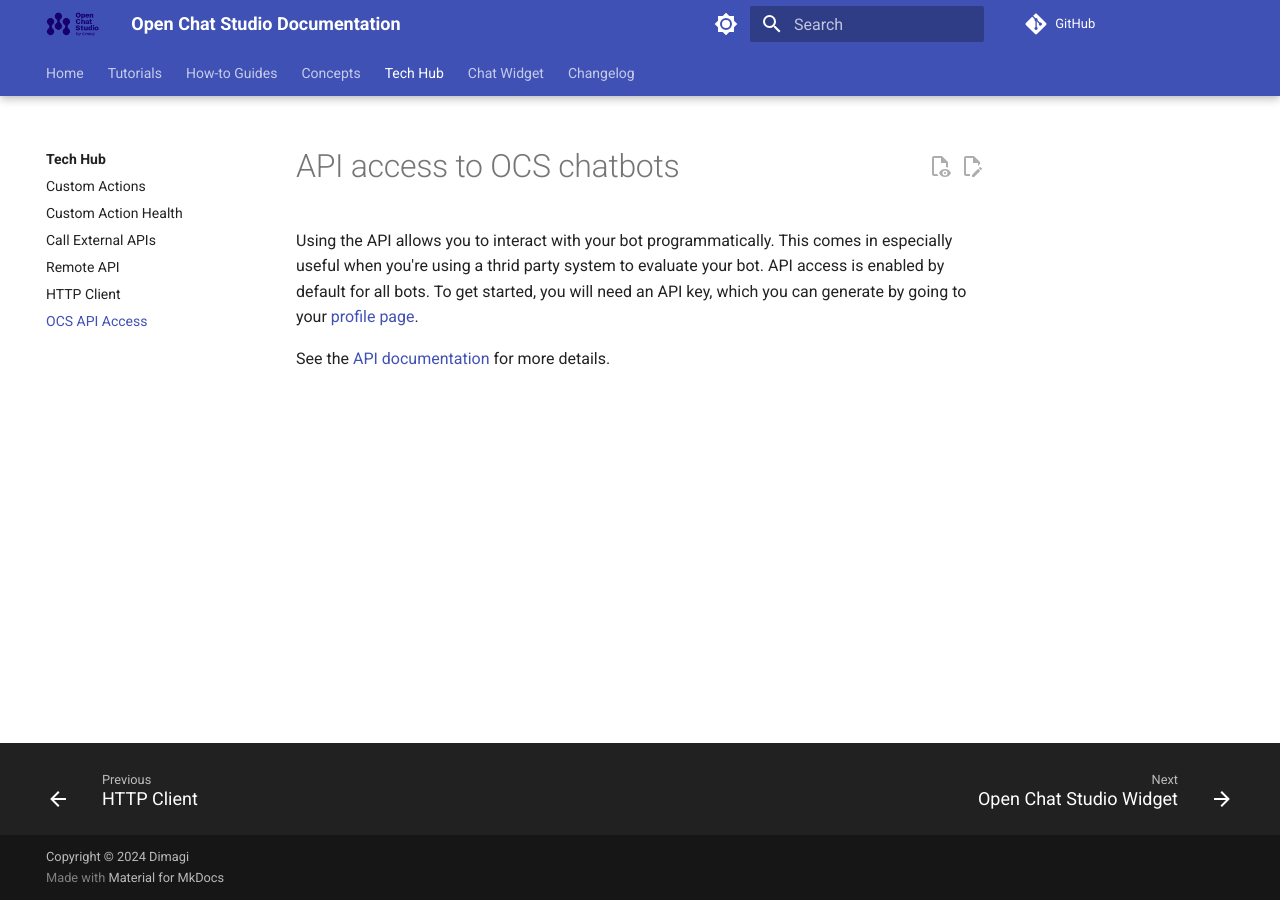
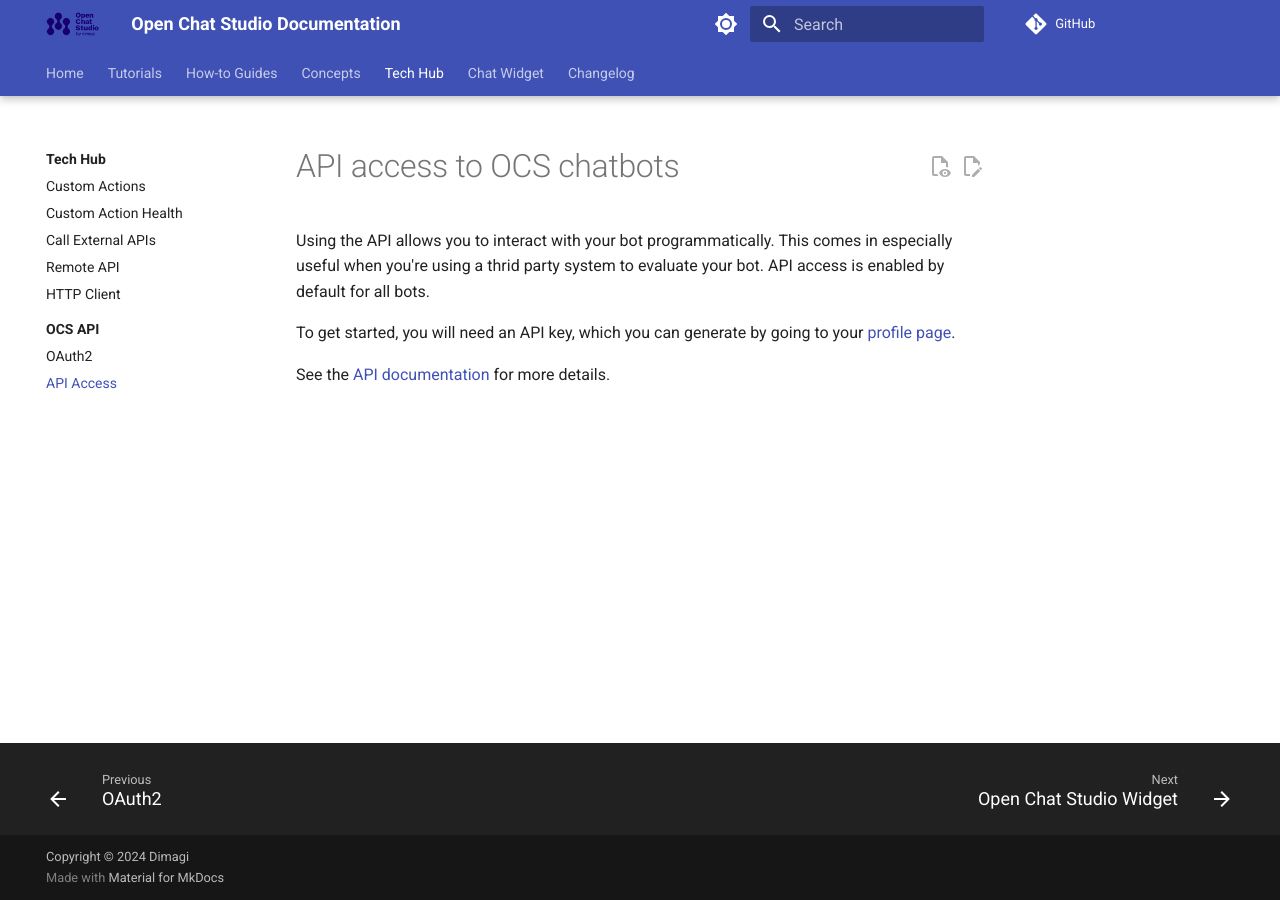
Before and after one commit to dimagi/open-chat-studio-docs, an MkDocs documentation site: the page built from docs/tech-hub/api_access.md, in a window 1280 px wide. Built offline with MkDocs 1.6.1 and Material for MkDocs 9.7.7, drawn with Linux system fonts in a browser that asks for light colours; a script that is not in the unit is left out; comment, search, counter and statistics services are not loaded; some of the changed lines change nothing that is shown.

Commit message:
Moved API pages to under Tech Hub section

```diff
--- a/docs/tech-hub/api_access.md
+++ b/docs/tech-hub/api_access.md
@@ -1,6 +1,8 @@
 # API access to OCS chatbots
 
-Using the API allows you to interact with your bot programmatically. This comes in especially useful when you're using a thrid party system to evaluate your bot. API access is enabled by default for all bots. To get started, you will need an API key, which you can generate by going to your [profile page][profile-page].
+Using the API allows you to interact with your bot programmatically. This comes in especially useful when you're using a thrid party system to evaluate your bot. API access is enabled by default for all bots.
+
+To get started, you will need an API key, which you can generate by going to your [profile page][profile-page].
 
 See the [API documentation][api-docs] for more details.
 
--- a/mkdocs.yml
+++ b/mkdocs.yml
@@ -159,9 +159,6 @@
         - concepts/annotations/index.md
         - concepts/annotations/queues.md
         - Annotating: concepts/annotations/annotating.md
-      - API:
-        - api/index.md
-        - api/getting_started_with_oauth.md
   - Tech Hub:
     - tech-hub/index.md
     - tech-hub/tech_custom_action.md
@@ -169,7 +166,10 @@
     - Call External APIs: tech-hub/external_api_calls.md
     - Remote API: tech-hub/remote_api.md
     - HTTP Client: tech-hub/http_client.md
-    - OCS API Access: tech-hub/api_access.md
+    - OCS API:
+        - api/index.md
+        - api/getting_started_with_oauth.md
+        - API Access: tech-hub/api_access.md
   - Chat Widget:
     - chat_widget/index.md
     - chat_widget/reference.md
```
